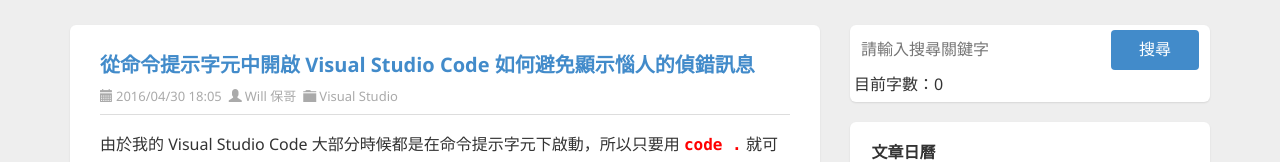
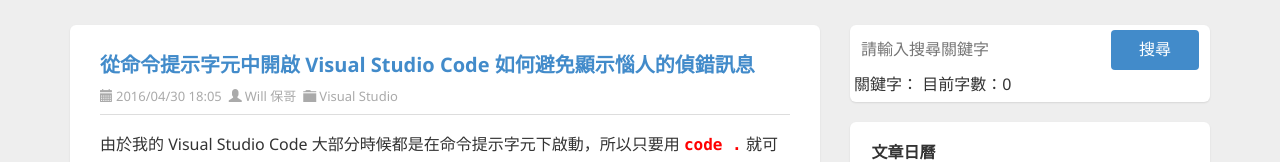
Before and after one commit to Coffee0127/angular-zero, an Angular app: page / in a window 1280 px wide. Shown: the part 229-391 px from the top of the page. Built offline with nearby package versions, Linux system fonts and the light colour scheme.

Commit message:
雙向繫結 (Two-way Binding)

```diff
--- a/src/app/app.component.html
+++ b/src/app/app.component.html
@@ -136,10 +136,11 @@
         <div class="widget search">
           <div class="widget-content">
             <div id="searchbox">
-              <input (keyup)="countWords($event)" type="text" placeholder="請輸入搜尋關鍵字" accesskey="s">
+              <input [(ngModel)]="keyword"
+                (keyup.escape)="keywordReset()" type="text" placeholder="請輸入搜尋關鍵字" accesskey="s">
               <input type="button" value="搜尋" id="searchbutton">
             </div>
-            <div>目前字數：{{ wordCounts }}</div>
+            <div>關鍵字：{{ keyword }} 目前字數：{{ keyword.length }}</div>
           </div>
         </div>
         <!-- Search END -->
--- a/src/app/app.component.ts
+++ b/src/app/app.component.ts
@@ -9,7 +9,7 @@
   title = 'app';
   url = 'http://blog.miniasp.com/';
   imgurl = '/assets/images/logo.png';
-  wordCounts = 0;
+  keyword = '';
 
   constructor() {
   }
@@ -20,12 +20,7 @@
     }
   }
 
-  countWords($event: KeyboardEvent) {
-    if ($event.keyCode === 27) {
-      (<HTMLInputElement> $event.target).value = '';
-      this.wordCounts = 0;
-      return;
-    }
-    this.wordCounts = (<HTMLInputElement> $event.target).value.length;
+  keywordReset() {
+    this.keyword = '';
   }
 }
--- a/src/app/app.module.ts
+++ b/src/app/app.module.ts
@@ -1,3 +1,4 @@
+import { FormsModule } from '@angular/forms';
 import { BrowserModule } from '@angular/platform-browser';
 import { NgModule } from '@angular/core';
 
@@ -10,7 +11,8 @@
     Page1Component
   ],
   imports: [
-    BrowserModule
+    BrowserModule,
+    FormsModule
   ],
   providers: [],
   bootstrap: [AppComponent]
```
